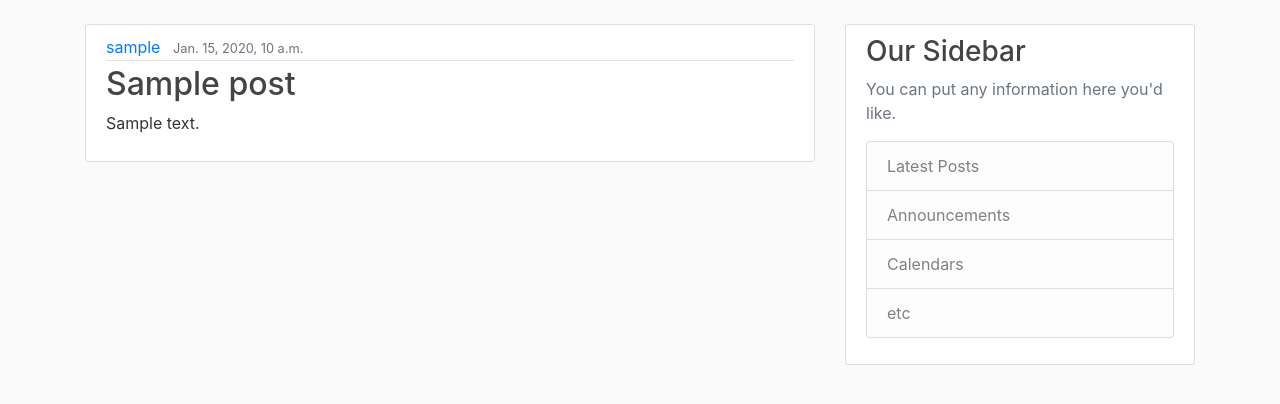
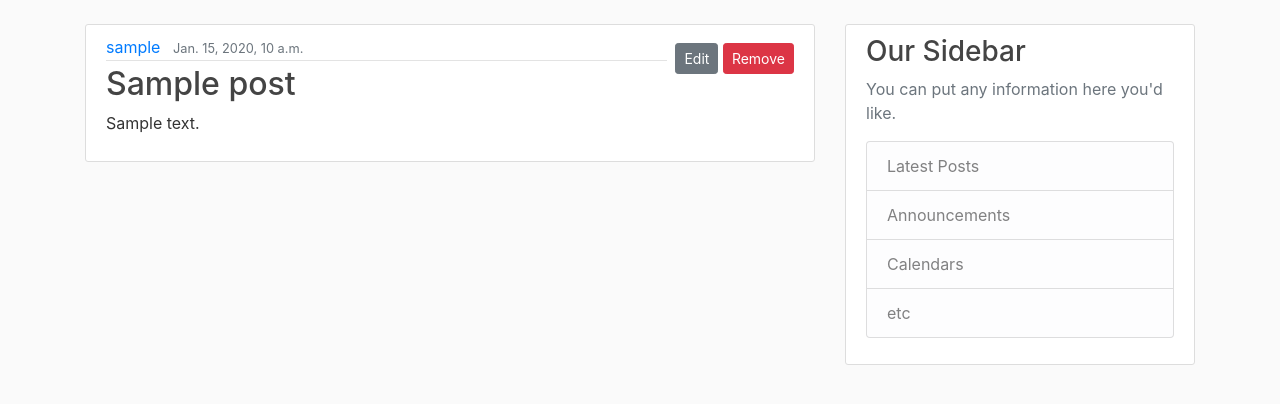
Before and after one commit to mohammadraasel/django_blog, a Django app: page /post/1/ in a window 1280 px wide. Shown: the part 56-460 px from the top of the page. Run offline with Django 3.2, Linux system fonts and the light colour scheme; a user stored in the database is signed in; tables that the repository leaves empty hold one stand-in row (values such as "Sample post"); some libraries are stand-ins or nearby versions.

Commit message:
edit and remove button added

```diff
--- a/blog/templates/blog/post_detail.html
+++ b/blog/templates/blog/post_detail.html
@@ -10,5 +10,11 @@
           <h2 class="article-title">{{ object.title }}</h2>
           <p class="article-content">{{ object.content }}</p>
         </div>
+        {% if object.author == user %}
+              <div>
+                <a class="btn btn-secondary btn-sm mt-2 ml-2 " href="{% url 'post_update' object.id %}">Edit</a>
+                <a class="btn btn-danger btn-sm mt-2" href="{% url 'post_delete' object.id %}">Remove</a>
+              </div>
+        {% endif %}
     </article>
 {% endblock content %}
```
